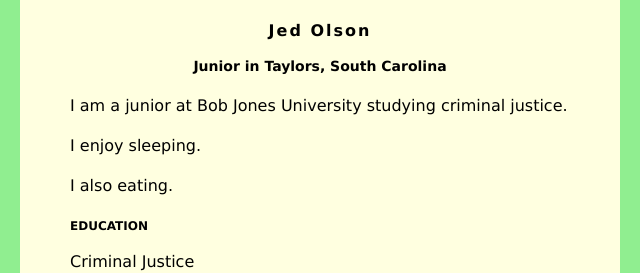
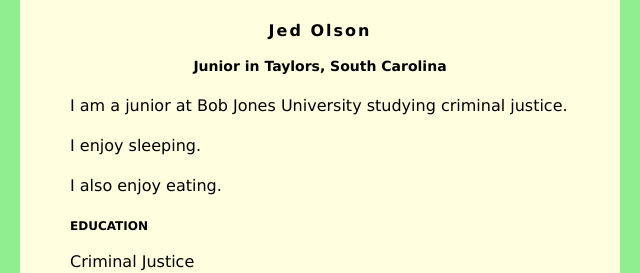
Before and after one commit to 593809/593809.github.io, a plain HTML site: page index.html in a window 1280 px wide. Shown: the top 273 px of the page, 320-960 px from the left. Drawn offline with Linux system fonts and the light colour scheme.

Commit message:
Update index.html

```diff
--- a/index.html
+++ b/index.html
@@ -36,7 +36,7 @@
         I enjoy sleeping.
         </p>
      <p>
-       I also eating.
+       I also enjoy eating.
        </p>
       <h3>EDUCATION</h3>
       Criminal Justice<br />\
```
